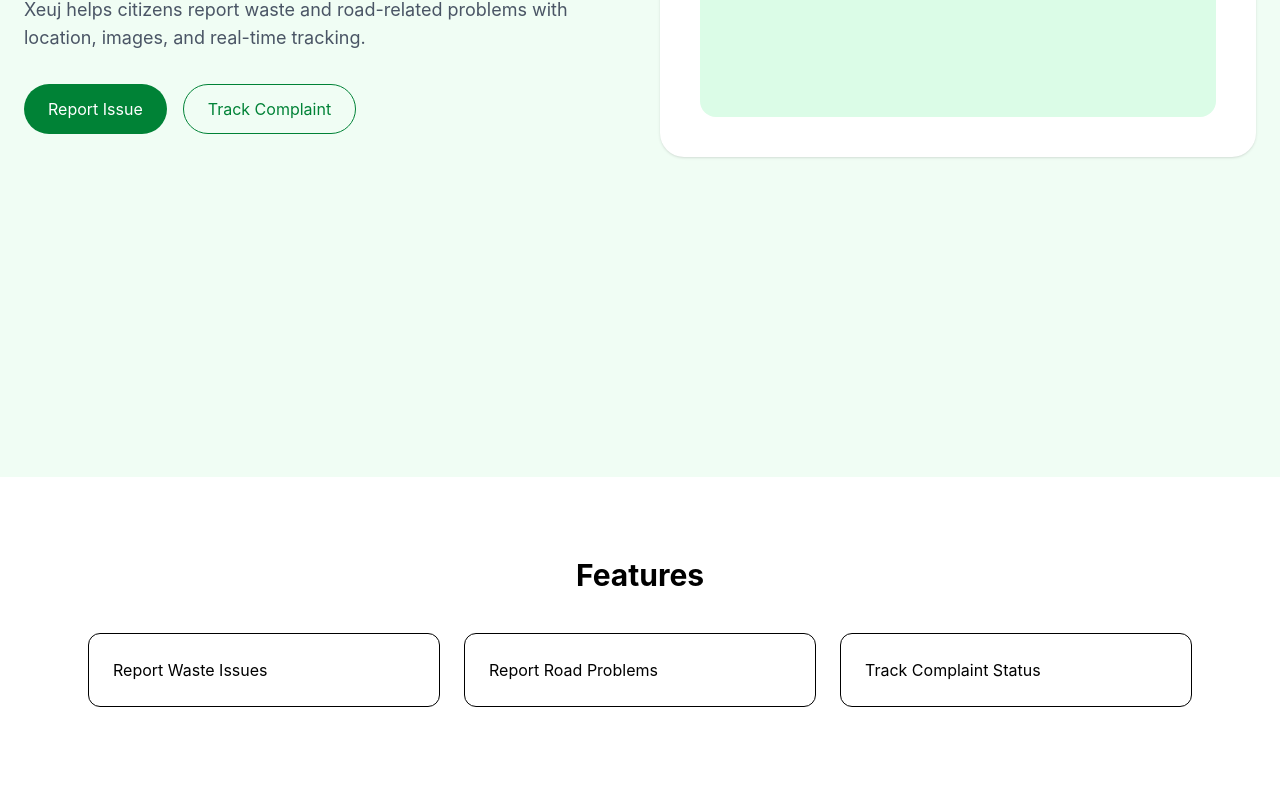
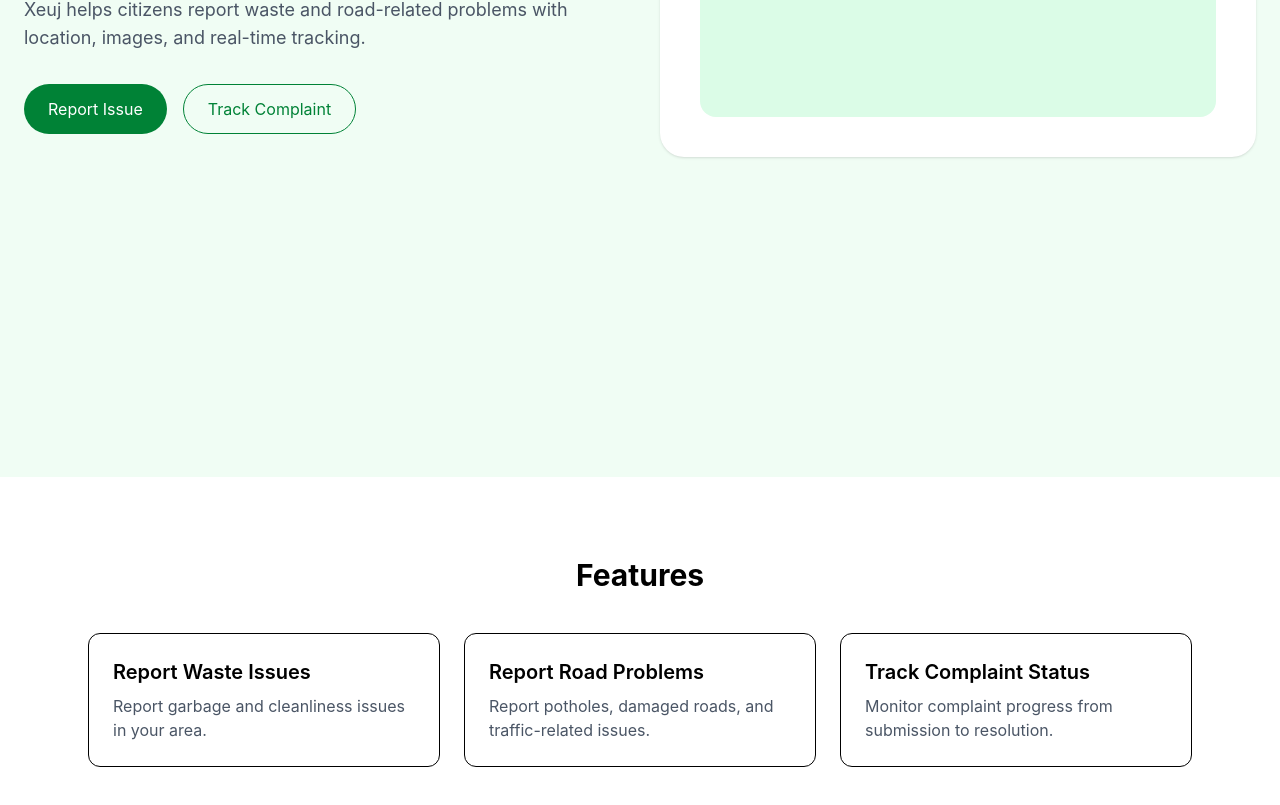
Before and after one commit to Arnab-Kashyap/Xeuj, a React (Vite) app: page / in a window 1280 px wide. Shown: the part 323-1128 px from the top of the page. Built offline with nearby package versions, Linux system fonts and the light colour scheme.

Commit message:
Improve feature cards

```diff
--- a/src/sections/Features.jsx
+++ b/src/sections/Features.jsx
@@ -8,15 +8,30 @@ function Features() {
 
         <div className="grid md:grid-cols-3 gap-6">
           <div className="p-6 border rounded-xl">
-            Report Waste Issues
+            <h3 className="text-xl font-semibold mb-2">
+              Report Waste Issues
+            </h3>
+            <p className="text-gray-600">
+              Report garbage and cleanliness issues in your area.
+            </p>
           </div>
 
           <div className="p-6 border rounded-xl">
-            Report Road Problems
+            <h3 className="text-xl font-semibold mb-2">
+              Report Road Problems
+            </h3>
+            <p className="text-gray-600">
+              Report potholes, damaged roads, and traffic-related issues.
+            </p>
           </div>
 
           <div className="p-6 border rounded-xl">
-            Track Complaint Status
+            <h3 className="text-xl font-semibold mb-2">
+              Track Complaint Status
+            </h3>
+            <p className="text-gray-600">
+              Monitor complaint progress from submission to resolution.
+            </p>
           </div>
         </div>
       </div>
```
